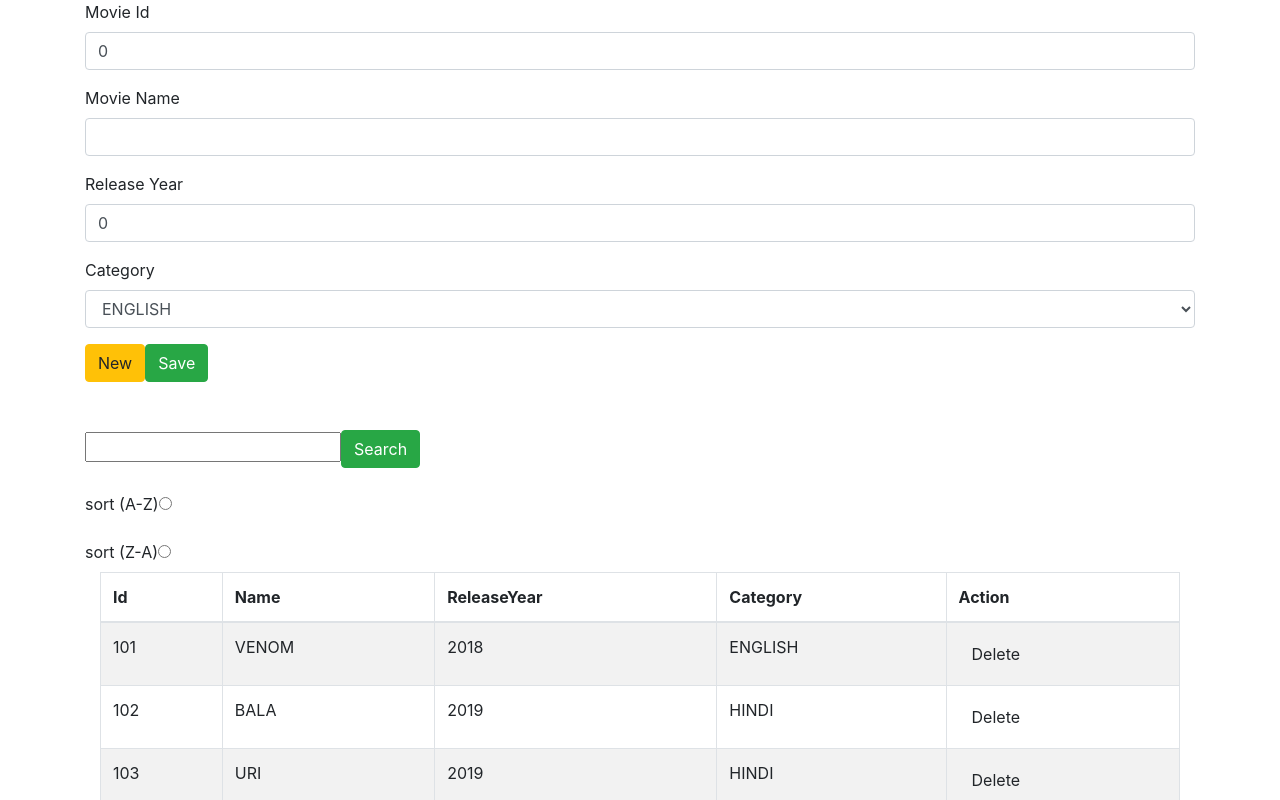
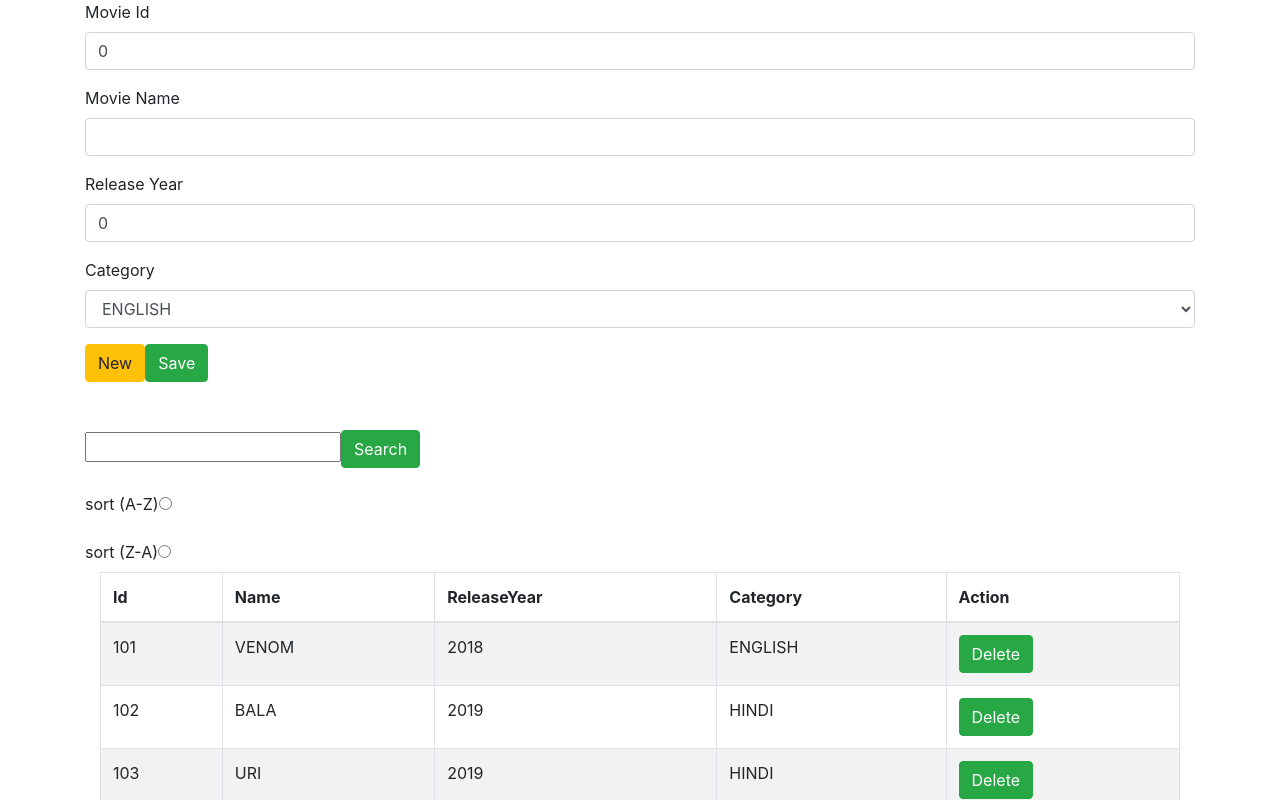
Before and after one commit to tavisca-diksha/AngularTraining, an Angular app in the folder ng app/Excercise2/: page / in a window 1280 px wide. Shown: the top 800 px of the page. Built offline with nearby package versions, Linux system fonts and the light colour scheme.

Commit message:
Corrected code for populating form on selecting row

```diff
--- a/ng app/Excercise2/src/app/Components/MoviesReactive/app.moviereactiveform.component.ts
+++ b/ng app/Excercise2/src/app/Components/MoviesReactive/app.moviereactiveform.component.ts
@@ -28,26 +28,12 @@ export class MovieReactiveFormComponent implements OnInit {
         this.selectedMovie = null;
         this.isExistingMovie = false;
         this.frmMovie = new FormGroup({
-           Id : new FormControl(this.movie.Id//,
-            //Validators.compose([CustomValidator.isNotUnique(this.movies)])
-                ),
+           Id : new FormControl(this.movie.Id),
            Name : new FormControl(this.movie.Name) ,
            ReleaseYear : new FormControl(this.movie.ReleaseYear) ,
            Category : new FormControl(this.movie.Category)
         });
     }
-
-    // private static ValidateUniqueId(movies:Array<Movie>, current : number): IsNotUnique{
-    //     return(ctrl:AbstractControl) : any => {
-    //         // for(let movie in movies){
-    //         //     if(movie.Id === current){
-    //         //         return {isnNotUnique:true};
-    //         //     }
-    //         // }
-    //         console.log(JSON.stringify(movies));
-    //         return null;
-    //     }
-    // }
 
     ngOnInit() : void{
         this.movies = this.logic.GetMovies();
@@ -72,7 +58,7 @@ export class MovieReactiveFormComponent implements OnInit {
     }
 
     getSelectedMovie(movie:Movie): void{
-        this.movie = Object.assign({}, movie);
+        this.frmMovie.setValue(movie);
         this.isExistingMovie = true;
         this.selectedMovie = movie;
     }
--- a/ng app/Excercise2/src/app/Components/MoviesReactive/moviereactiveform.view.html
+++ b/ng app/Excercise2/src/app/Components/MoviesReactive/moviereactiveform.view.html
@@ -3,9 +3,6 @@
         <div class="form-group">
             <label>Movie Id</label>
             <input type="text" class="form-control" formControlName="Id" name="MovieId" >
-            <!-- <div class="alert alert-danger" *ngIf="frmMovie.controls.Id.dirty && !frmMovie.controls.Id.valid">
-                <p *ngIf="frmMovie.controls.Id.errors.isNotUnique">Movie Id should be unique</p>
-            </div> -->
         </div>
         <div class="form-group">
             <label>Movie Name</label>
@@ -36,6 +33,7 @@
         <p></p>
         <label>sort (Z-A)</label><input type="radio" name="sortOrder" (click)="reverseSort()">
     </form>
-    <app-table-directive [DataSource]="movies" (onRowSelect)="getSelectedMovie($event)" (onRowDelete)="deleteRow($event)">
+    <app-table-directive [DataSource]="movies" (onRowSelect)="getSelectedMovie($event)"
+        (onRowDelete)="deleteRow($event)">
     </app-table-directive>
 </div>
--- a/ng app/Excercise2/src/app/Directives/table.component.directive.ts
+++ b/ng app/Excercise2/src/app/Directives/table.component.directive.ts
@@ -1,4 +1,4 @@
-import { Directive, Component, OnInit, Input, Output, EventEmitter } from "@angular/core";
+import { Component, OnInit, Input, Output, EventEmitter } from "@angular/core";
 
 @Component({
     selector: 'app-table-directive',
--- a/ng app/Excercise2/src/app/Directives/table.directive.view.html
+++ b/ng app/Excercise2/src/app/Directives/table.directive.view.html
@@ -11,7 +11,7 @@
                 <td *ngFor="let h of headers">
                     {{item[h]}}
                 </td>
-                <td><input type="button" class="btn" (click)="onRowDeleteEvent(item)" value="Delete" ></td>
+                <td><input type="button" class="btn btn-success" value="Delete" (click)="onRowDeleteEvent(item)"></td>
             </tr>
         </tbody>
     </table>
```
